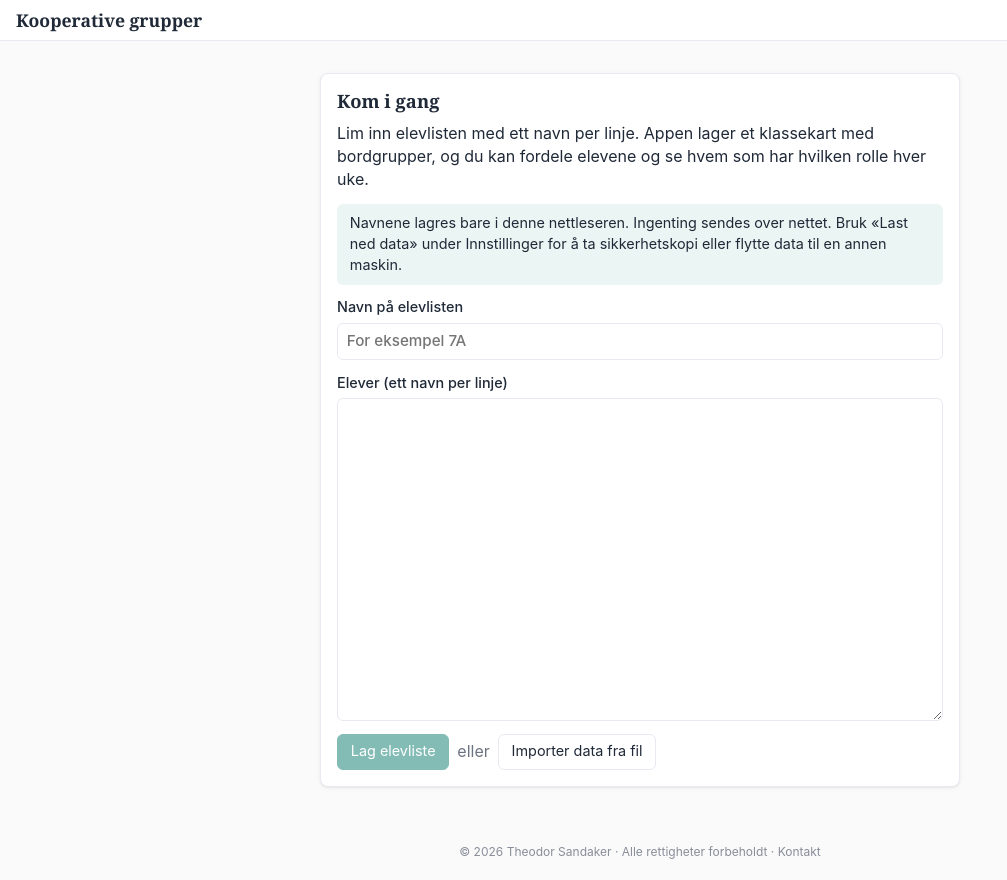
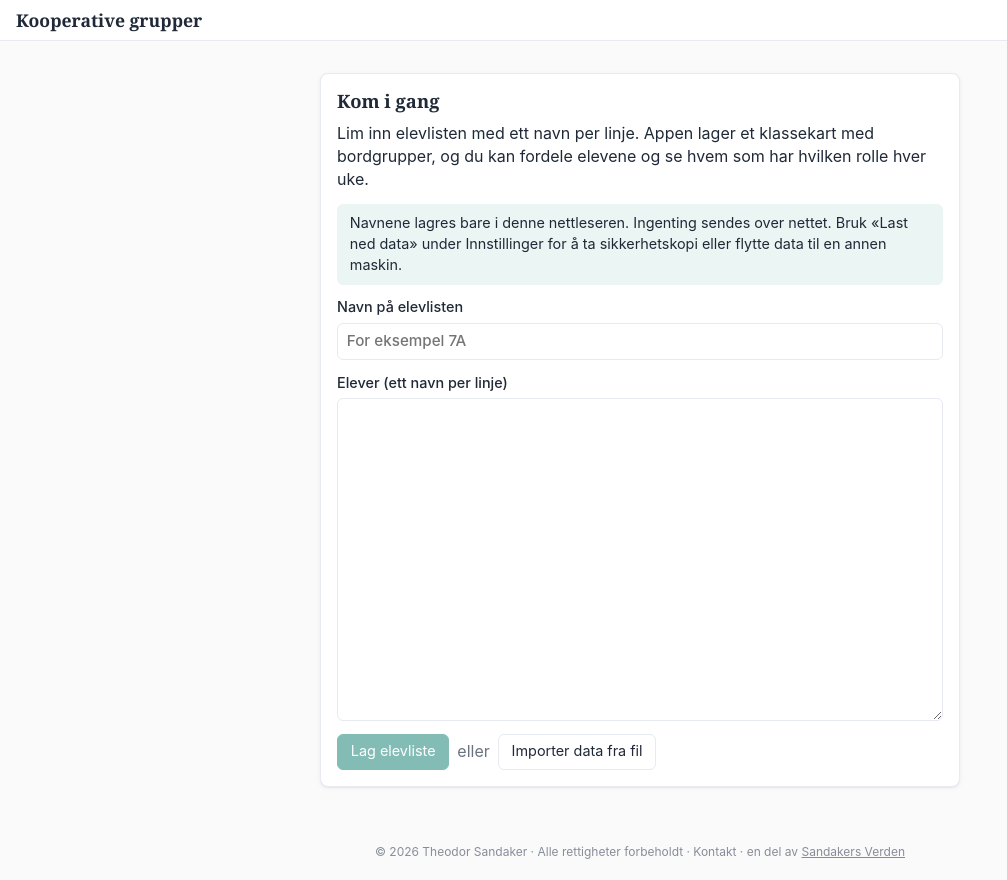
Before and after one commit to theodorjs/kooperative-grupper, a React (Vite) app: page / in a window 1280 px wide. Shown: the whole page, without its empty margins (0-1007 px from the left). Built offline with nearby package versions, Linux system fonts and the light colour scheme.

Commit message:
Bunntekst: lenke til Sandakers Verden
Legger til «en del av Sandakers Verden» etter Kontakt. Navnet lenker til
https://theodorjs.github.io/sandakersverden/.

Co-Authored-By: Claude Opus 5.5 <noreply@anthropic.com>
Claude-Session: https://claude.ai/code/session_01Kp7nMk662MasaqtzeX69ik

```diff
--- a/src/komponenter/Bunntekst.jsx
+++ b/src/komponenter/Bunntekst.jsx
@@ -1,12 +1,15 @@
 // Adressen for henvendelser om nettsiden. Så lenge den er tom, vises
 // «Kontakt» som vanlig tekst i stedet for en lenke som ikke virker.
 export const KONTAKT_EPOST = '';
+
+export const SANDAKERS_VERDEN = 'https://theodorjs.github.io/sandakersverden/';
 
 export default function Bunntekst() {
   return (
     <footer className="bunntekst ikke-utskrift">
       © 2026 Theodor Sandaker · Alle rettigheter forbeholdt ·{' '}
       {KONTAKT_EPOST ? <a href={`mailto:${KONTAKT_EPOST}`}>Kontakt</a> : <span>Kontakt</span>}
+      {' · '}en del av <a href={SANDAKERS_VERDEN}>Sandakers Verden</a>
     </footer>
   );
 }
```
